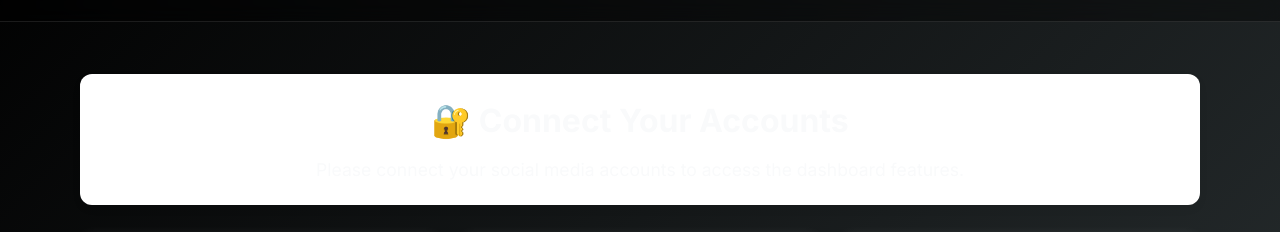
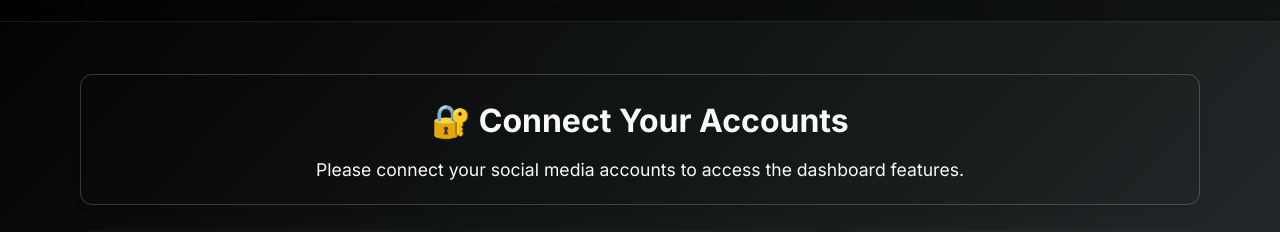
Before and after one commit to MOJO-007/EpsilonDashboard, a website: page public/index.html in a window 1280 px wide. Shown: the part 104-336 px from the top of the page. Drawn offline with Linux system fonts and the light colour scheme; no server answers; grey boxes are pictures that could not be loaded.

Commit message:
Fixed card section header

```diff
--- a/public/styles.css
+++ b/public/styles.css
@@ -225,16 +225,19 @@ body {
     color: #f9fafb;
 }
 .card-section-header {
-    background: transparent;  /* fully transparent background */
-    border: 1px solid rgba(255, 255, 255, 0.2);  /* subtle white border */
-    border-radius: 12px;
-    padding: 20px;
-    text-align: center;
+    background: transparent !important; /* force transparency */
+    border: 1px solid rgba(255, 255, 255, 0.2); /* optional soft border */
     box-shadow:
-        0 6px 12px rgba(255, 255, 255, 0.15),  /* soft white outer shadow */
-        0 0 12px rgba(255, 255, 255, 0.1);     /* gentle glow */
-    color: #f9fafb;  /* bright white text */
+        0 6px 12px rgba(255, 255, 255, 0.15),
+        0 0 12px rgba(255, 255, 255, 0.1);
+    color: #f9fafb !important; /* bright white text */
 }
+
+.card-section-header h2,
+.card-section-header p {
+    color: #f9fafb !important; /* ensure white text */
+}
+
 
 .card-section-header h2,
 .card-section-header p {
```
